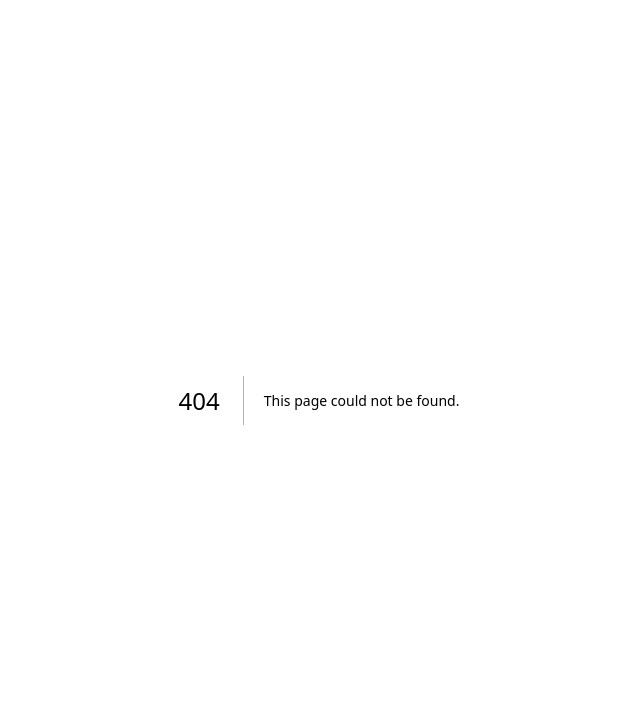
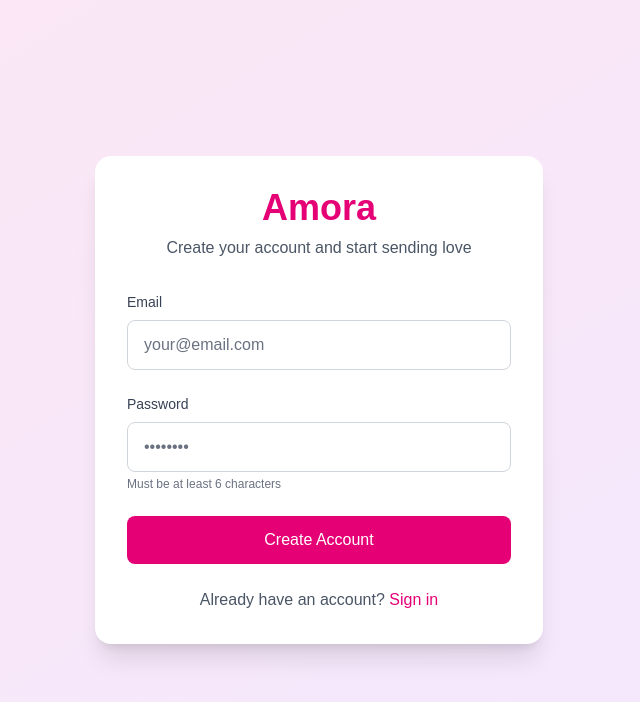
Before and after one commit to shanaczane/amora, a Next.js app: page /signup in a window 1280 px wide. Before the commit this address had no page. Shown: the top 702 px of the page, without its empty margins (321-961 px from the left). Built offline with nearby package versions, Linux system fonts and the light colour scheme.

Commit message:
feat(auth): add sign up page

```diff
--- /dev/null
+++ b/app/(auth)/signup/page.tsx
@@ -0,0 +1,74 @@
+import { signUp } from "@/app/lib/auth/actions";
+import Link from "next/link";
+
+export default function SignupPage() {
+  return (
+    <div className="min-h-screen flex items-center justify-center bg-gradient-to-br from-pink-100 to-purple-100">
+      <div className="bg-white p-8 rounded-2xl shadow-xl w-full max-w-md">
+        <div className="text-center mb-8">
+          <h1 className="text-4xl font-bold text-pink-600 mb-2">Amora</h1>
+          <p className="text-gray-600">
+            Create your account and start sending love
+          </p>
+        </div>
+
+        <form action={signUp} className="space-y-6">
+          <div>
+            <label
+              htmlFor="email"
+              className="block text-sm font-medium text-gray-700 mb-2"
+            >
+              Email
+            </label>
+            <input
+              id="email"
+              name="email"
+              type="email"
+              required
+              className="w-full px-4 py-3 border border-gray-300 rounded-lg focus:ring-2 focus:ring-pink-500 focus:border-transparent outline-none transition text-gray-900 placeholder:text-gray-500"
+              placeholder="your@email.com"
+            />
+          </div>
+
+          <div>
+            <label
+              htmlFor="password"
+              className="block text-sm font-medium text-gray-700 mb-2"
+            >
+              Password
+            </label>
+            <input
+              id="password"
+              name="password"
+              type="password"
+              required
+              minLength={6}
+              className="w-full px-4 py-3 border border-gray-300 rounded-lg focus:ring-2 focus:ring-pink-500 focus:border-transparent outline-none transition text-gray-900 placeholder:text-gray-500"
+              placeholder="••••••••"
+            />
+            <p className="text-xs text-gray-500 mt-1">
+              Must be at least 6 characters
+            </p>
+          </div>
+
+          <button
+            type="submit"
+            className="w-full bg-pink-600 text-white py-3 rounded-lg font-medium hover:bg-pink-700 transition duration-200"
+          >
+            Create Account
+          </button>
+        </form>
+
+        <p className="text-center mt-6 text-gray-600">
+          Already have an account?{" "}
+          <Link
+            href="/login"
+            className="text-pink-600 hover:text-pink-700 font-medium"
+          >
+            Sign in
+          </Link>
+        </p>
+      </div>
+    </div>
+  );
+}
```
